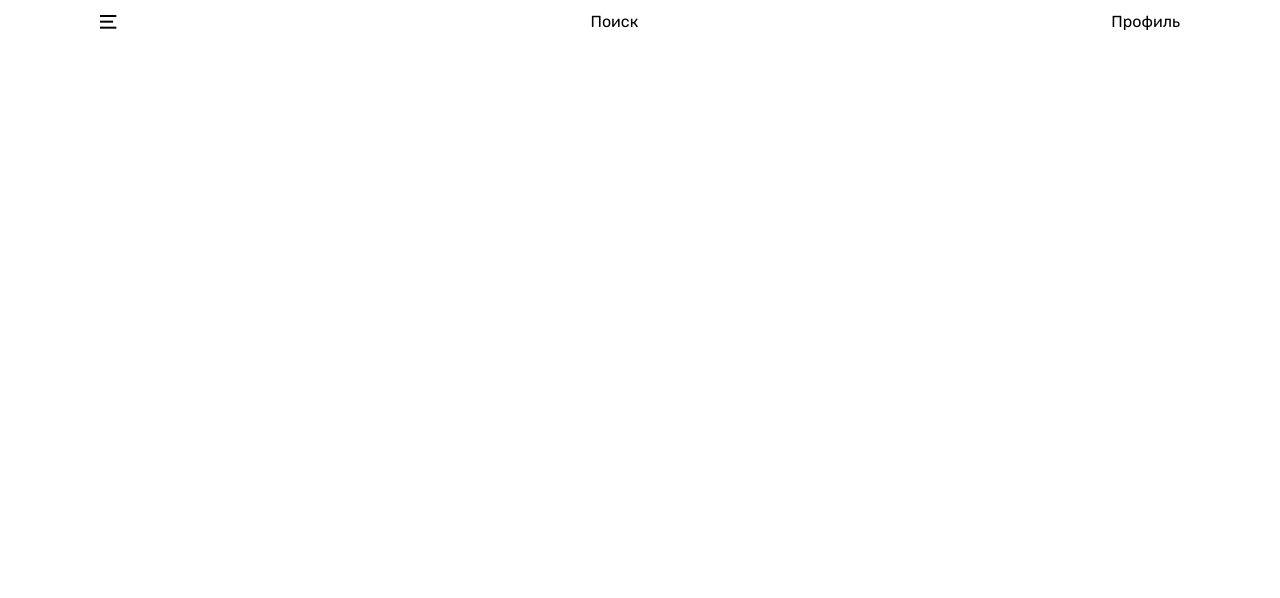
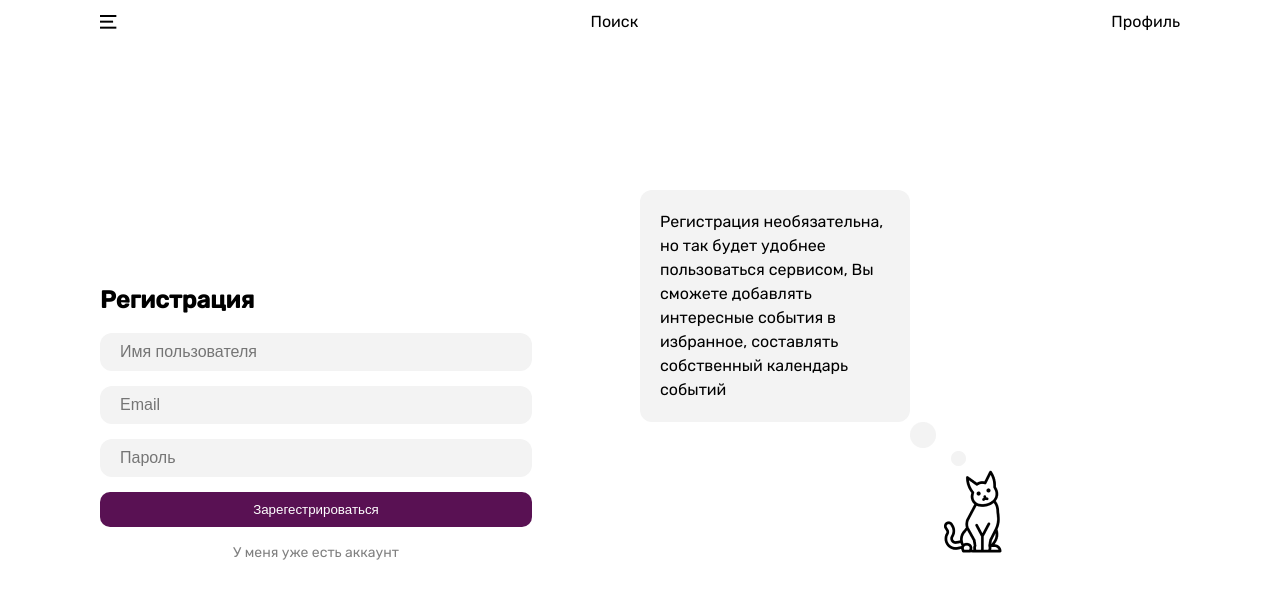
Before and after one commit to Cats-And-Soup/hello-ekb, a React (Vite) app: page /sign-up in a window 1280 px wide. Before the commit this address had no page. Shown: the top 598 px of the page. Built offline with nearby package versions, Linux system fonts and the light colour scheme.

Commit message:
feat: регистрация

```diff
--- a/package.json
+++ b/package.json
@@ -10,12 +10,14 @@
     "preview": "vite preview"
   },
   "dependencies": {
+    "axios": "^1.4.0",
     "prettier": "^3.0.1",
-    "react-yandex-maps": "4.6.0",
     "react": "^18.2.0",
     "react-dom": "^18.2.0",
     "react-router": "^6.15.0",
-    "react-router-dom": "^6.15.0"
+    "react-router-dom": "^6.15.0",
+    "react-yandex-maps": "4.6.0",
+    "zustand": "^4.4.1"
   },
   "devDependencies": {
     "@types/react": "^18.2.15",
--- a/src/app/app.tsx
+++ b/src/app/app.tsx
@@ -5,6 +5,7 @@ import { MapList } from "../pages/list/mapList.tsx";
 import { Main } from "../pages/main/main.tsx";
 import "./app.css";
 import { Header } from "../widgets/header/header.tsx";
+import { SignUp } from "../pages/sign-up/sign-up.tsx";
 
 export function App() {
   return (
@@ -13,6 +14,7 @@ export function App() {
       <Routes>
         <Route path={"/"} element={<Main />} />
         <Route path={"/map-list"} element={<MapList />} />
+        <Route path={"/sign-up"} element={<SignUp />} />
         <Route path={"/profile"} element={<Profile />} />
         <Route path={"/schedule"} element={<Schedule />} />
       </Routes>
--- a/src/pages/main/main.tsx
+++ b/src/pages/main/main.tsx
@@ -31,6 +31,7 @@ const CardSection: React.FC<{ title: string; events: IEvent[] }> = ({
         {events.map((ev) => (
           <Card
             title={ev.title}
+            key={ev.id}
             description={ev.date + " в " + ev.time}
             imageSrc={ev.image}
           />
--- /dev/null
+++ b/src/pages/sign-up/sign-up.css
@@ -0,0 +1,32 @@
+.sign-up-page {
+    padding: 0 100px;
+    display: grid;
+    grid-template-columns: 50% 50%;
+}
+
+.sign-up-form {
+    display: flex;
+    flex-direction: column;
+    justify-content: center;
+    gap: 15px;
+}
+
+.sign-up-notification{
+    display: grid;
+    grid-template-columns: 50% 50%;
+    grid-template-rows: 50% 50%;
+}
+
+.notification {
+    display: flex;
+    flex-direction: column;
+    justify-content: flex-end;
+    gap: 15px;
+}
+
+.notification div {
+    background-color: #f3f3f3;
+    padding: 20px;
+    border-radius: 12px;
+
+}
--- /dev/null
+++ b/src/pages/sign-up/sign-up.tsx
@@ -0,0 +1,85 @@
+import { useNavigate } from "react-router";
+import { Button } from "../../shared/ui/button.tsx";
+import { Input } from "../../shared/ui/input.tsx";
+import { useState } from "react";
+import Cat from "../../shared/assets/acatwithoutsoup.png";
+import "./sign-up.css";
+import axios from "axios";
+
+export const SignUp = () => {
+  const navigate = useNavigate();
+
+  const [username, setUsername] = useState("");
+  const [password, setPassword] = useState("");
+  const [email, setEmail] = useState("");
+
+  const signUp = () => {
+    axios
+      .post<{ password: string; name: string; email: string }>(
+        "http://100.76.84.25:8000/api/v1/users/create",
+        {
+          password,
+          name: username,
+          email,
+        },
+      )
+      .then(() => navigate("/"));
+  };
+
+  return (
+    <div className={"sign-up-page"}>
+      <div className="sign-up-form">
+        <h2>Регистрация</h2>
+        <Input
+          width={"80%"}
+          onChange={setUsername}
+          value={username}
+          placeholder={"Имя пользователя"}
+          className="sign-up-input"
+        />
+        <Input
+          width={"80%"}
+          value={email}
+          onChange={setEmail}
+          placeholder={"Email"}
+          className="sign-up-input"
+        />
+        <Input
+          value={password}
+          width={"80%"}
+          placeholder={"Пароль"}
+          onChange={setPassword}
+          className="sign-up-input"
+        />
+        <Button width={"80%"} onClick={() => signUp()}>
+          Зарегестрироваться
+        </Button>
+        <p
+          onClick={() => navigate("/sign-in")}
+          style={{
+            color: "gray",
+            fontSize: "14px",
+            textAlign: "center",
+            width: "80%",
+          }}
+        >
+          У меня уже есть аккаунт
+        </p>
+      </div>
+      <div className="sign-up-notification">
+        <div className="notification">
+          <div>
+            Регистрация необязательна, но так будет удобнее пользоваться
+            сервисом, Вы сможете добавлять интересные события в избранное,
+            составлять собственный календарь событий
+          </div>
+        </div>
+        <div></div>
+        <div></div>
+        <div>
+          <img src={Cat} alt={"cat"} />
+        </div>
+      </div>
+    </div>
+  );
+};
--- a/src/shared/ui/button.tsx
+++ b/src/shared/ui/button.tsx
@@ -2,12 +2,11 @@ import * as React from "react";
 import { PropsWithChildren } from "react";
 import "./button.css";
 
-export const Button: React.FC<PropsWithChildren<{ onClick: () => void }>> = ({
-  onClick,
-  children,
-}) => {
+export const Button: React.FC<
+  PropsWithChildren<{ onClick: () => void; width?: string }>
+> = ({ onClick, children, width }) => {
   return (
-    <button className={"button-kit"} onClick={onClick}>
+    <button className={"button-kit"} style={{ width }} onClick={onClick}>
       {children}
     </button>
   );
--- /dev/null
+++ b/src/shared/ui/input.css
@@ -0,0 +1,8 @@
+.input-kit {
+    padding: 10px 20px;
+    outline: none;
+    font-size: 16px;
+    border: none;
+    border-radius: 12px;
+    background-color: #f3f3f3;
+}
--- /dev/null
+++ b/src/shared/ui/input.tsx
@@ -0,0 +1,28 @@
+import * as React from "react";
+import "./input.css";
+
+interface IInput {
+  value: string;
+  width?: string;
+  onChange: (v: string) => void;
+  className?: string;
+  placeholder?: string;
+}
+
+export const Input: React.FC<IInput> = ({
+  placeholder,
+  value,
+  width,
+  className,
+  onChange,
+}) => {
+  return (
+    <input
+      className={"input-kit " + className}
+      value={value}
+      style={{ width }}
+      placeholder={placeholder}
+      onChange={(e) => onChange(e.target.value)}
+    />
+  );
+};
```
Also changed, not shown: src/shared/assets/acatwithoutsoup.png (added), 1 other file (tests, documents, lock files or other folders).
